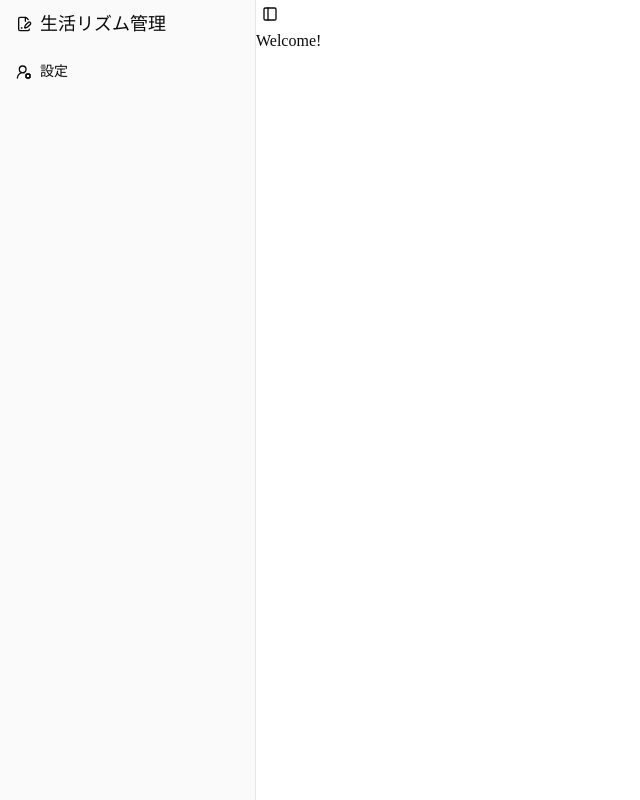
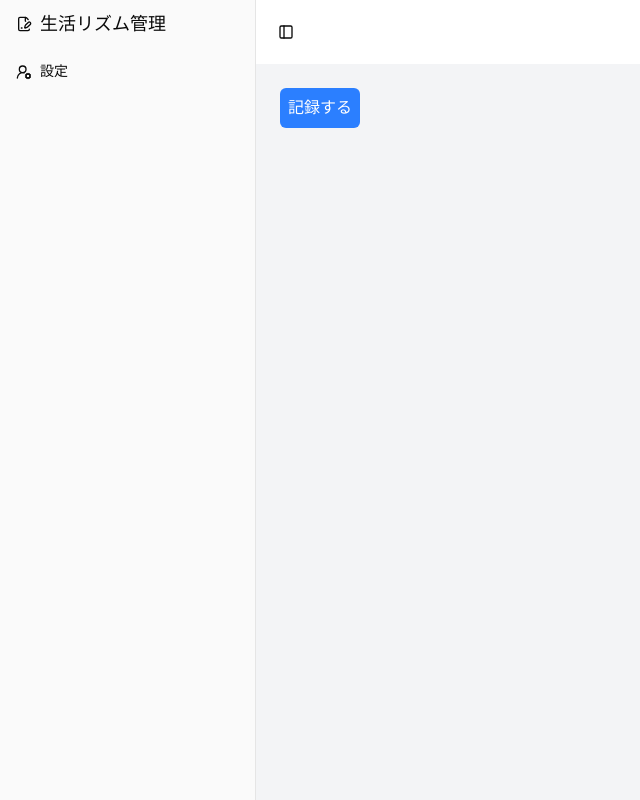
Before and after one commit to yskw0904/my_admin_app, a Next.js app in the folder frontend/: page / in a window 1280 px wide. Shown: the whole page, without its empty margins (0-640 px from the left). Built offline with nearby package versions, Linux system fonts and the light colour scheme; no server answers.

Commit message:
共通コンポーネントのひな型修正

```diff
--- a/frontend/app/(dashboard)/activity/create/page.tsx
+++ b/frontend/app/(dashboard)/activity/create/page.tsx
@@ -1,5 +1,7 @@
 export default function Create() {
-    return (
-        <p>Create</p>
-    );
+  return (
+    <>
+      <h1>生活リズムの記録</h1>
+    </>
+  );
 }
--- a/frontend/app/(dashboard)/layout.tsx
+++ b/frontend/app/(dashboard)/layout.tsx
@@ -11,9 +11,13 @@ export default async function Layout({ children }: { children: React.ReactNode }
   return (
     <SidebarProvider defaultOpen={defaultOpen}>
       <AppSidebar />
-      <main>
-        <SidebarTrigger />
-        {children}
+      <main className="flex-1 flex flex-col min-h-screen bg-gray-100">
+        <header className="flex h-16 shrink-0 items-center gap-2 px-4 bg-white backdrop-blur-sm sticky top-0 z-10">
+          <SidebarTrigger />
+        </header>
+        <div className="flex-1 p-4 md:p-6">
+          {children}
+        </div>
       </main>
     </SidebarProvider>
   );
--- a/frontend/app/(dashboard)/page.tsx
+++ b/frontend/app/(dashboard)/page.tsx
@@ -1,5 +1,14 @@
+import Link from "next/link";
+
 export default function Dashboard() {
-    return (
-        <p>Welcome!</p>
-    );
+  return (
+    <>
+      <Link
+        className="inline-block text-white bg-blue-500 rounded-sm p-2 hover:bg-blue-600 transition-colors"
+        href="/activity/create"
+      >
+        記録する
+      </Link>
+    </>
+  );
 }
```
